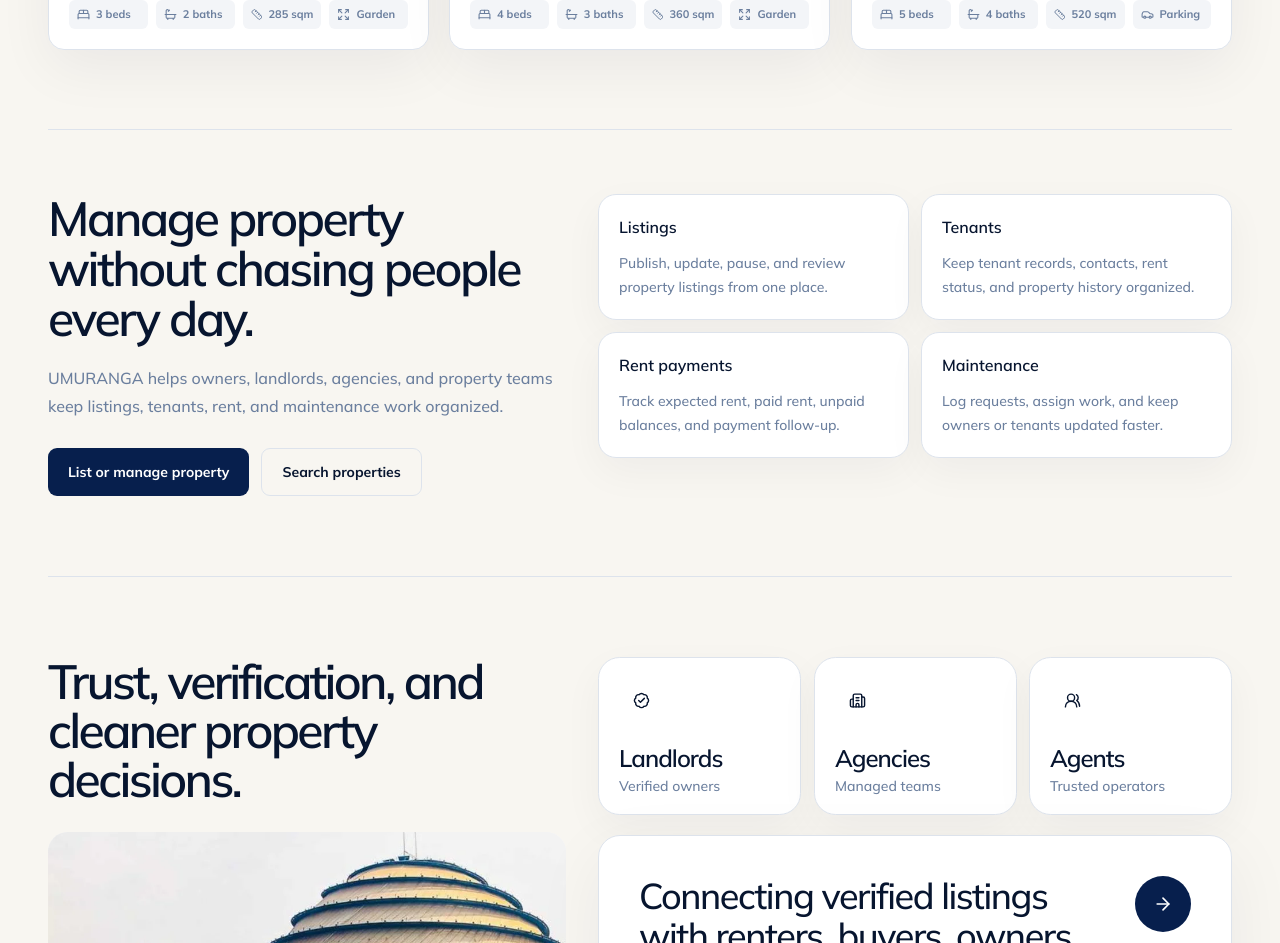
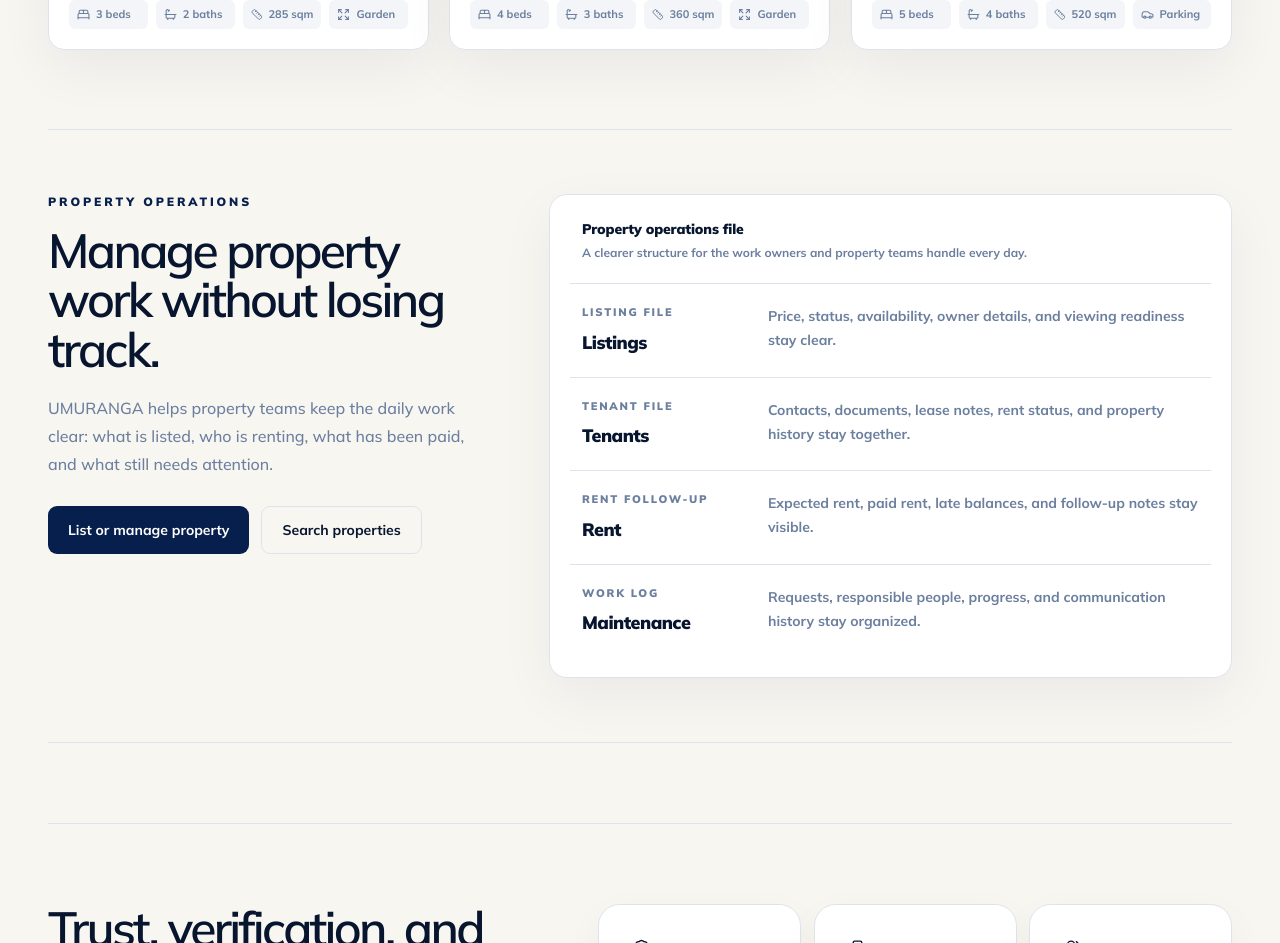
Before and after one commit to rurangwaluc/umuranga, a Next.js app in the folder apps/web/: page / in a window 1280 px wide. Shown: the part 1800-2743 px from the top of the page. Built offline with nearby package versions, Linux system fonts and the light colour scheme.

Commit message:
Refine property management section

```diff
--- a/apps/web/src/app/page.tsx
+++ b/apps/web/src/app/page.tsx
@@ -150,20 +150,24 @@
 
 const managementCards = [
   {
+    label: "Listing file",
     title: "Listings",
-    text: "Publish, update, pause, and review property listings from one place.",
+    text: "Price, status, availability, owner details, and viewing readiness stay clear.",
   },
   {
+    label: "Tenant file",
     title: "Tenants",
-    text: "Keep tenant records, contacts, rent status, and property history organized.",
+    text: "Contacts, documents, lease notes, rent status, and property history stay together.",
   },
   {
-    title: "Rent payments",
-    text: "Track expected rent, paid rent, unpaid balances, and payment follow-up.",
+    label: "Rent follow-up",
+    title: "Rent",
+    text: "Expected rent, paid rent, late balances, and follow-up notes stay visible.",
   },
   {
+    label: "Work log",
     title: "Maintenance",
-    text: "Log requests, assign work, and keep owners or tenants updated faster.",
+    text: "Requests, responsible people, progress, and communication history stay organized.",
   },
 ];
 
@@ -222,51 +226,74 @@
         <ScrollReveal className="mt-16 sm:mt-20" staggerChildren>
             <section
               id="management"
-            className="border-t border-[var(--line)] pt-12 sm:pt-14 lg:pt-16"
+              className="border-t border-b border-[var(--line)] py-12 sm:py-14 lg:py-16"
             >
-            <div className="grid gap-8 lg:grid-cols-[0.9fr_1.1fr] lg:items-start">
+              <div className="grid gap-10 lg:grid-cols-[0.78fr_1.22fr] lg:items-start xl:gap-16">
                 <div className="reveal-child">
-                <h2 className="max-w-2xl text-3xl font-semibold leading-[1.04] tracking-[-0.05em] sm:text-4xl lg:text-5xl">
-                  Manage property without chasing people every day.
+                  <p className="text-xs font-black uppercase tracking-[0.24em] text-[var(--primary)] dark:text-white/58">
+                    Property operations
+                  </p>
+
+                  <h2 className="mt-4 max-w-2xl text-3xl font-semibold leading-[1.03] tracking-[-0.055em] sm:text-4xl lg:text-5xl">
+                    Manage property work without losing track.
                   </h2>
+
                   <p className="mt-5 max-w-xl text-sm leading-7 text-[var(--muted)] sm:text-base">
-                  UMURANGA helps owners, landlords, agencies, and property teams keep listings,
-                  tenants, rent, and maintenance work organized.
+                    UMURANGA helps property teams keep the daily work clear: what is listed,
+                    who is renting, what has been paid, and what still needs attention.
                   </p>
 
                   <div className="mt-7 flex flex-col gap-3 sm:flex-row">
                     <Link
                       href="/signup"
-                    className="inline-flex h-12 items-center justify-center rounded-[9px] bg-[var(--primary)] px-5 text-sm font-bold text-white transition hover:opacity-90 dark:border dark:border-white/14 dark:bg-[#071F4D] dark:text-white dark:hover:bg-[#0A2A66]"
+                      className="inline-flex h-12 items-center justify-center rounded-[9px] bg-[var(--primary)] px-5 text-sm font-bold text-white transition hover:-translate-y-0.5 hover:bg-[var(--primary-dark)] dark:border dark:border-white/14 dark:bg-[#071F4D] dark:text-white dark:hover:bg-[#0A2A66]"
                     >
                       List or manage property
                     </Link>
                     <Link
                       href="/search"
-                    className="inline-flex h-12 items-center justify-center rounded-[9px] border border-[var(--line)] px-5 text-sm font-bold transition hover:border-[var(--primary)] hover:bg-[var(--primary)] hover:text-white dark:hover:border-white/18 dark:hover:bg-[#071F4D] dark:hover:text-white"
+                      className="inline-flex h-12 items-center justify-center rounded-[9px] border border-[var(--line)] bg-transparent px-5 text-sm font-bold transition hover:-translate-y-0.5 hover:border-[var(--primary)] hover:bg-[var(--primary)] hover:text-white dark:border-white/12 dark:hover:border-white/22 dark:hover:bg-white/[0.08] dark:hover:text-white"
                     >
                       Search properties
                     </Link>
                   </div>
                 </div>
 
-              <div className="grid gap-3 sm:grid-cols-2">
+                <div className="reveal-child rounded-[18px] border border-[var(--line)] bg-[var(--card)] p-4 shadow-[0_18px_55px_rgba(7,21,47,0.055)] dark:bg-[#15171C] dark:shadow-none sm:p-5">
+                  <div className="border-b border-[var(--line)] px-2 pb-5 pt-1 sm:px-3">
+                    <p className="text-sm font-black tracking-[-0.01em]">
+                      Property operations file
+                    </p>
+                    <p className="mt-1 text-xs font-bold leading-5 text-[var(--muted)]">
+                      A clearer structure for the work owners and property teams handle every day.
+                    </p>
+                  </div>
+
+                  <div className="divide-y divide-[var(--line)]">
                     {managementCards.map((item) => (
                       <div
                         key={item.title}
-                    className="reveal-child rounded-[18px] border border-[var(--line)] bg-[var(--card)] p-5 shadow-[0_14px_40px_rgba(7,21,47,0.045)] dark:shadow-none"
+                        className="grid gap-4 px-2 py-5 transition hover:bg-[var(--soft)] dark:hover:bg-white/[0.035] sm:grid-cols-[170px_minmax(0,1fr)] sm:px-3"
                       >
-                    <p className="text-base font-semibold">{item.title}</p>
-                    <p className="mt-3 text-sm leading-6 text-[var(--muted)]">
+                        <div>
+                          <p className="text-[11px] font-black uppercase tracking-[0.16em] text-[var(--muted)]">
+                            {item.label}
+                          </p>
+                          <p className="mt-2 text-lg font-black tracking-[-0.03em]">
+                            {item.title}
+                          </p>
+                        </div>
+
+                        <p className="max-w-[520px] text-sm font-bold leading-6 text-[var(--muted)]">
                           {item.text}
                         </p>
                       </div>
                     ))}
                   </div>
                 </div>
+              </div>
             </section>
           </ScrollReveal>
-
 
           <ScrollReveal className="mt-16 sm:mt-20" staggerChildren>
           <section className="border-t border-[var(--line)] pt-14 sm:pt-16 lg:pt-20">
```
Lines whose indentation alone changed are shown as unchanged.
